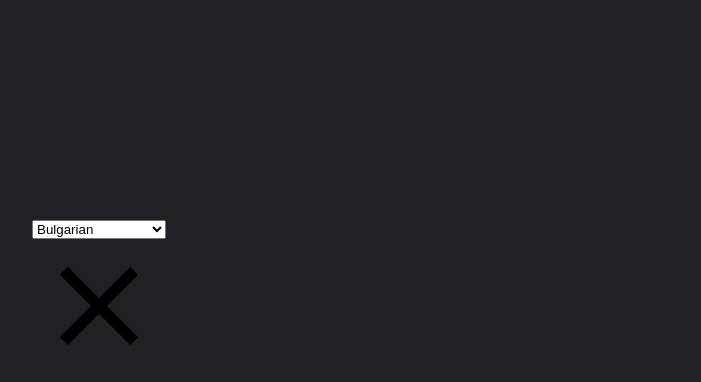
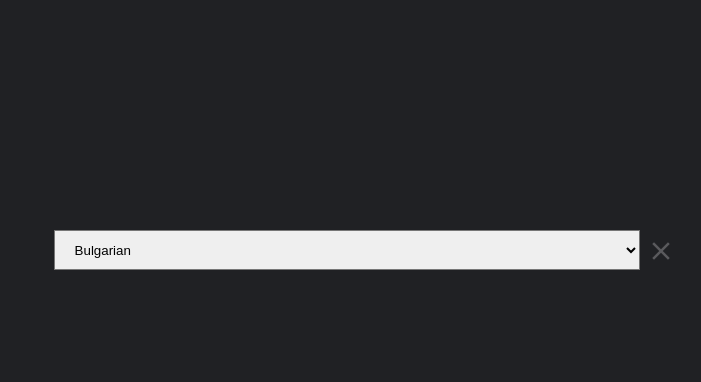
Before and after one commit to echizenyayota/deepl-translation-app20230708, a React (Create React App) app: page / in a window 1280 px wide. Both pictures are taken after a click on the element 464 px from the left and 255 px from the top of the page. Shown: the top 382 px of the page, without its empty margins (282-983 px from the left). Built offline with nearby package versions, Linux system fonts and the light colour scheme.

Commit message:
set the chosen language

```diff
--- a/src/App.js
+++ b/src/App.js
@@ -35,7 +35,12 @@ const App = () => {
         />
       </>}
 
-      {showModal && <Modal setShowModal={setShowModal}/>}
+      {showModal &&
+        <Modal
+          setShowModal={setShowModal}
+          chosenLanguage={showModal === "input" ? inputLanguage : outputLanguage}
+          setChosenLanguage={showModal === "input" ? setInputLanguage : setOutputLanguage}
+      />}
     </div>
   );
 }
--- a/src/components/Modal.js
+++ b/src/components/Modal.js
@@ -1,8 +1,21 @@
-const Modal = ({ setShowModal }) => {
+import { useState } from "react";
+
+
+const Modal = ({ setShowModal, chosenLanguage, setChosenLanguage }) => {
+
+  const handleSelectedChange = (e) => {
+    setChosenLanguage(e.target.value);
+    setShowModal(null);
+  }
+
   return (
     <div className="option-list">
       <div className="search-bar">
-        <select className="source-language">
+        <select
+          className="source-language"
+          value={chosenLanguage}
+          onChange={handleSelectedChange}
+        >
           <option value="BG">Bulgarian</option>
           <option value="CS">Czech</option>
           <option value="DA">Danish</option>
--- a/src/index.css
+++ b/src/index.css
@@ -77,3 +77,30 @@ input {
   height: 26px;
   fill: #5a5a5d;
 }
+
+.option-list {
+  width: 100%;
+}
+
+.search-bar {
+  width: 100%;
+  display: flex;
+  justify-content: center;
+  padding: 10px;;
+}
+
+.search-bar select {
+  background-size: 24px 24px;
+  padding-left: 16px;
+  padding-right: 40px;
+  width: 90% !important;
+  outline: none;
+  height: 40px;
+}
+
+.search-bar .close-button svg {
+  width: 30px;
+  height: 30px;
+  padding: 6px;
+  fill: #5a5a5d;
+}
```
